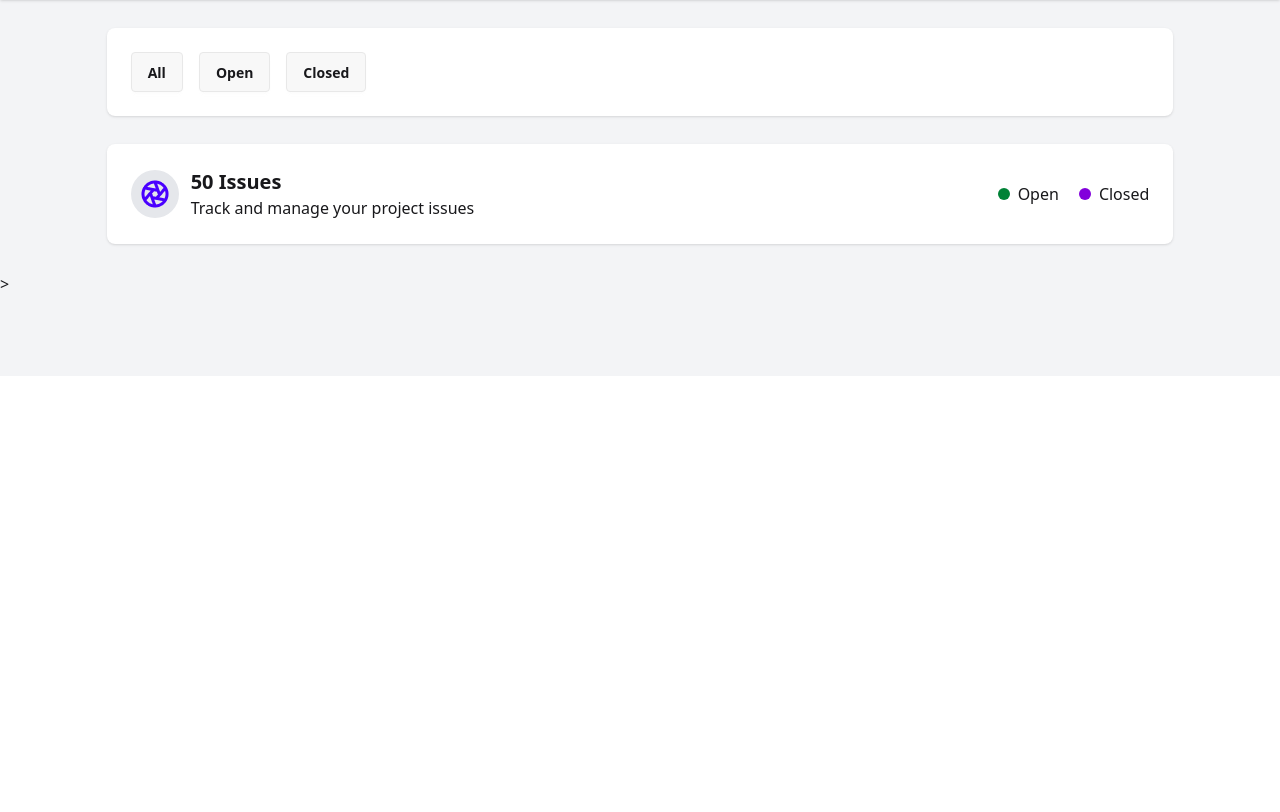
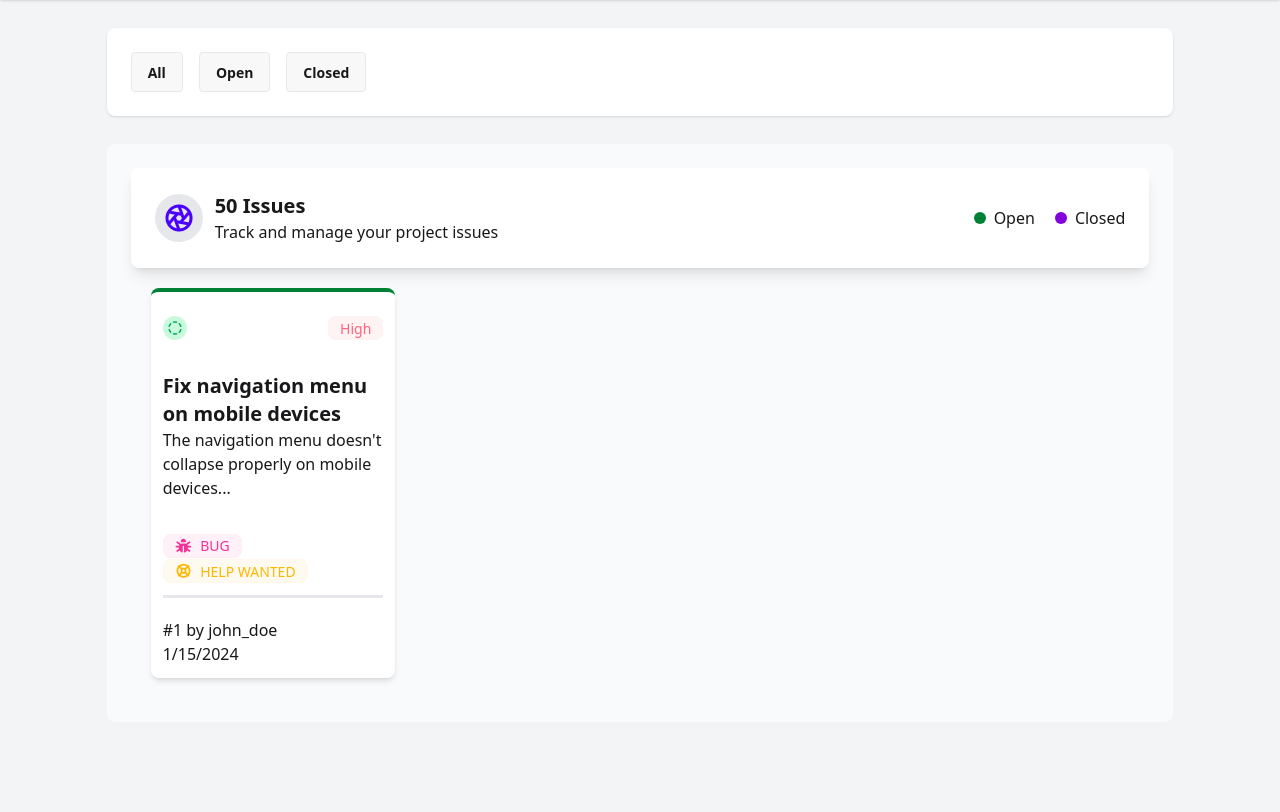
Before and after one commit to jahidul29/B13-A5-Github-Issue-Tracker, a plain HTML site: page homepage.html in a window 1280 px wide. Shown: the part 104-916 px from the top of the page. Before the commit the page ends 800 px from the top, so only its background shows below. Drawn offline with nearby package versions, Linux system fonts and the light colour scheme.

Commit message:
homepage UI Designed

```diff
--- a/homepage.html
+++ b/homepage.html
@@ -22,7 +22,7 @@
 <body class="bg-gray-100 pt-10 pb-20">
     <!-- navebar -->
     <section>
-        <div class="navbar bg-white shadow">
+        <div class="navbar bg-white shadow pl-10 pr-10">
             <div class="flex-1">
             <a class="btn btn-ghost text-xl"><img class="w-8" src="./assets/github-logo.png" alt="">GitHub Issues Tracker</a>
             </div>
@@ -42,8 +42,9 @@
         <button class="btn">Closed</button>
     </section>
 
-    <section>
-        <div class="bg-white shadow p-6 w-10/12 mx-auto m-7 rounded-lg flex justify-between items-center gap-4">
+    <section class="bg-gray-50 p-6 w-10/12 mx-auto m-7 rounded-lg">
+<!-- cards topbar -->
+        <div class="bg-white shadow-lg p-6 flex justify-between items-center rounded-lg">
            <div class="flex gap-3 items-center">
             <img class="bg-gray-200 rounded-full p-2" src="./assets/Aperture.png" alt="">
             <div>
@@ -58,8 +59,34 @@
             <p class="flex items-center gap-2">
                 <span class="w-3 h-3 bg-purple-700 rounded-full"></span>Closed</p>
            </div>
-        </div>>
+        </div>
 
+<!-- cards -->
+        <div id="card-container" class=" grid grid-cols-4 p-5">
+            <div class="bg-white rounded-lg p-3 border-t-4 border-green-700 space-y-5 shadow-md">
+                <div class="flex justify-between pt-3">
+                    <img src="./assets/Open-Status.png" alt="">
+                    <p class="badge badge-soft badge-error">High</p>
+                </div>
+<!-- issue Details -->
+                <div class="pt-3">
+                    <h3 class="font-bold text-xl">Fix navigation menu on mobile devices</h3>
+                    <p>The navigation menu doesn't collapse properly on mobile devices...</p>
+                </div>
+                <div class="pt-3 pb-3 border-b-3 border-gray-200">
+                    <p class="badge badge-soft badge-secondary uppercase"><i class="fa-solid fa-bug"></i> Bug</p>
+                    <p class="badge badge-soft badge-warning uppercase"><i class="fa-solid fa-life-ring"></i> Help Wanted</p>
+                </div>
+<!-- Author & Date -->
+                <div>
+                    <p>#1 by john_doe</p>
+                    <p>1/15/2024</p>
+                </div>
+            </div>
+
+        </div>
     </section>
+
+<script src="./home-page.js"></script>
 </body>
 </html>
```
Also changed, not shown: home-page.js (added).
